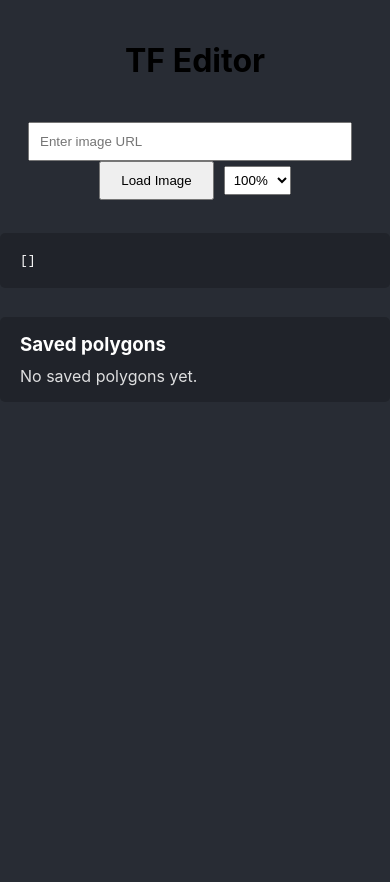
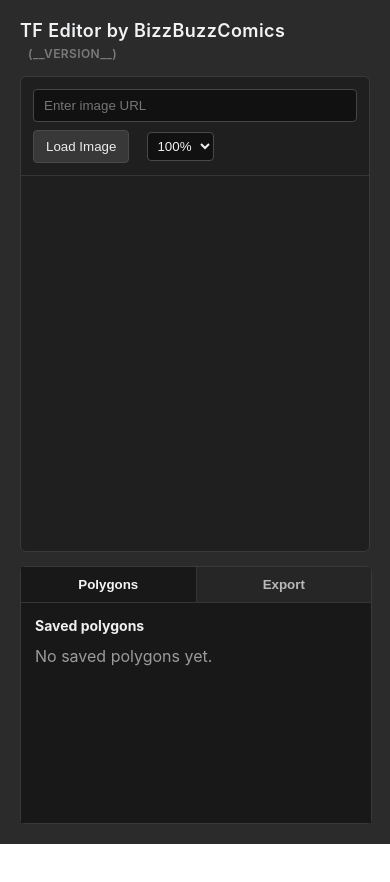
Before and after one commit to imehesz/tfeditor, a React (Create React App) app: page / in a window 390 px wide. After the commit the page ends 844 px from the top, so only its background shows below. Built offline with nearby package versions, Linux system fonts and the light colour scheme.

Commit message:
Looking better by the minute

```diff
--- a/src/App.css
+++ b/src/App.css
@@ -1,35 +1,112 @@
 .App {
-  text-align: center;
+  text-align: left;
+  color: #d8dde6;
+}
+
+.app-version {
+  font-size: 12px;
+  color: #7a7a7a;
+  margin-left: 8px;
 }
 
 .App-header {
-  background-color: #282c34;
+  background: #2b2b2b;
   min-height: 100vh;
   display: flex;
   flex-direction: column;
-  align-items: center;
+  align-items: stretch;
   padding: 20px;
+  box-sizing: border-box;
+}
+
+.App-header h1 {
+  margin: 0 0 14px;
+  font-size: 18px;
+  font-weight: 600;
+  letter-spacing: 0.4px;
+  color: #f1f2f4;
+}
+
+.editor-layout {
+  display: flex;
+  align-items: stretch;
+  gap: 14px;
+  min-height: 0;
+  flex: 1;
+}
+
+.left-panel {
+  flex: 1 1 auto;
+  min-width: 0;
+  background: #1f1f1f;
+  border: 1px solid #3a3a3a;
+  border-radius: 6px;
+  display: flex;
+  flex-direction: column;
+}
+
+.right-panel {
+  width: 330px;
+  max-width: 42vw;
+  background: #202020;
+  border: 1px solid #3a3a3a;
+  border-radius: 6px;
+  display: flex;
+  flex-direction: column;
+  min-height: 0;
 }
 
 .input-container {
-  margin: 20px 0;
+  margin: 0;
+  padding: 12px;
+  border-bottom: 1px solid #353535;
+  display: flex;
+  align-items: center;
+  gap: 8px;
 }
 
 input {
-  padding: 10px;
-  margin-right: 10px;
-  width: 300px;
+  padding: 8px 10px;
+  width: 100%;
+  min-width: 120px;
+  background: #111;
+  border: 1px solid #454545;
+  border-radius: 4px;
+  color: #e4e4e4;
+  box-sizing: border-box;
 }
 
 button {
-  padding: 10px 20px;
+  padding: 8px 12px;
   cursor: pointer;
+  border-radius: 4px;
+  border: 1px solid #4a4a4a;
+  background: #383838;
+  color: #ececec;
+}
+
+select {
+  padding: 8px 6px;
+  border-radius: 4px;
+  border: 1px solid #4a4a4a;
+  background: #111;
+  color: #f0f0f0;
+}
+
+.canvas-stage {
+  flex: 1;
+  overflow: auto;
+  padding: 14px;
+  display: flex;
+  align-items: center;
+  justify-content: center;
 }
 
 .image-container {
-  margin-top: 20px;
   position: relative;
   display: inline-block;
+  border: 1px solid #3a3a3a;
+  background: #121212;
 }
 
 img {
@@ -53,28 +130,63 @@ g {
   pointer-events: all;
 }
 .coordinates-display {
+  margin: 0;
   width: 100%;
-  color: white;
+  height: 100%;
+  min-height: 220px;
+  color: #dbe3ff;
   text-align: left;
   font-family: monospace;
-  white-space: pre;
-  background: rgba(0, 0, 0, 0.2);
-  padding: 20px;
-  border-radius: 5px;
+  white-space: pre-wrap;
+  word-break: break-word;
+  background: #131313;
+  padding: 14px;
+  border-radius: 0 0 6px 6px;
+  box-sizing: border-box;
+  overflow: auto;
+}
+
+.panel-tabs {
+  display: flex;
+  border-bottom: 1px solid #353535;
+}
+
+.panel-tabs button {
+  flex: 1;
+  border: 0;
+  border-right: 1px solid #353535;
+  border-radius: 0;
+  background: #262626;
+  color: #b9b9b9;
+  font-weight: 600;
+  padding: 10px 12px;
+}
+
+.panel-tabs button:last-child {
+  border-right: 0;
+}
+
+.panel-tabs .active-tab {
+  background: #181818;
+  color: #f4f4f4;
 }
 
 .polygon-list {
   width: 100%;
-  margin-top: 16px;
-  color: white;
+  color: #e4e4e4;
   text-align: left;
-  background: rgba(0, 0, 0, 0.2);
-  padding: 16px 20px;
-  border-radius: 5px;
+  background: #181818;
+  padding: 14px;
+  box-sizing: border-box;
+  overflow: auto;
+  min-height: 220px;
+  flex: 1;
 }
 
 .polygon-list h3 {
-  margin: 0 0 10px;
+  margin: 0 0 12px;
+  font-size: 14px;
+  color: #f0f0f0;
 }
 
 .polygon-list ul {
@@ -89,10 +201,13 @@ g {
   justify-content: space-between;
   padding: 8px 10px;
   border-radius: 4px;
+  border: 1px solid transparent;
+  background: #262626;
+  margin-bottom: 8px;
 }
 
 .polygon-list li:hover {
-  background: rgba(255, 255, 255, 0.08);
+  background: #303030;
 }
 
 .polygon-actions {
@@ -106,9 +221,9 @@ g {
   padding: 2px 8px;
   line-height: 1;
   font-size: 16px;
-  border: 1px solid #8fd3ff;
-  background: rgba(80, 160, 220, 0.15);
-  color: #d8f2ff;
+  border: 1px solid #636363;
+  background: #2f2f2f;
+  color: #e3e3e3;
   border-radius: 4px;
   cursor: grab;
 }
@@ -118,7 +233,7 @@ g {
 }
 
 .move-polygon-button:hover {
-  background: rgba(80, 160, 220, 0.3);
+  background: #3a3a3a;
 }
 
 .delete-polygon-button {
@@ -126,36 +241,39 @@ g {
   padding: 2px 8px;
   line-height: 1;
   font-size: 16px;
-  border: 1px solid #ff6b6b;
-  background: rgba(255, 0, 0, 0.15);
-  color: #ffd4d4;
+  border: 1px solid #6e4a4a;
+  background: #3a2525;
+  color: #ffd9d9;
   border-radius: 4px;
 }
 
 .delete-polygon-button:hover {
-  background: rgba(255, 0, 0, 0.3);
+  background: #523232;
 }
 
-.polygon-drop-target {
-  outline: 1px dashed #8fd3ff;
-  background: rgba(80, 160, 220, 0.15);
+.polygon-list li.polygon-drop-target {
+  border: 1px dashed #7fc7ff;
+  background: rgba(61, 133, 191, 0.35);
+  box-shadow: inset 0 0 0 1px rgba(170, 220, 255, 0.35);
 }
 
 .polygon-empty {
   margin: 0;
-  opacity: 0.85;
-}
-.debug-info {
-  color: white;
-  text-align: left;
-  margin-top: 20px;
-  padding: 20px;
-  background: rgba(0, 0, 0, 0.2);
-  border-radius: 5px;
-  max-width: 500px;
+  opacity: 0.8;
+  color: #bcbcbc;
 }
 
-.debug-info h3 {
-  margin: 10px 0;
-  color: #00ff9d;
+@media (max-width: 960px) {
+  .editor-layout {
+    flex-direction: column;
+  }
+
+  .right-panel {
+    width: 100%;
+    max-width: none;
+  }
+
+  .input-container {
+    flex-wrap: wrap;
+  }
 }
--- a/src/App.js
+++ b/src/App.js
@@ -2,6 +2,8 @@ import { useState, useEffect, useRef, useCallback } from 'react';
 import './App.css';
 
 function App() {
+  const VERSION = '__VERSION__';
+
   const [imageUrl, setImageUrl] = useState('');
   const [displayUrl, setDisplayUrl] = useState('');
   const [currentCoordinates, setCurrentCoordinates] = useState([]);
@@ -9,6 +11,7 @@ function App() {
   const [hoveredPolygonIndex, setHoveredPolygonIndex] = useState(null);
   const [draggedPolygonIndex, setDraggedPolygonIndex] = useState(null);
   const [dragOverPolygonIndex, setDragOverPolygonIndex] = useState(null);
+  const [activePanelTab, setActivePanelTab] = useState('polygons');
   const [isDragging, setIsDragging] = useState(false);
   const [dragIndex, setDragIndex] = useState(null);
   const [zoom, setZoom] = useState(100);
@@ -113,18 +116,28 @@ function App() {
     setDraggedPolygonIndex(polygonIndex);
     e.dataTransfer.effectAllowed = 'move';
     e.dataTransfer.setData('text/plain', String(polygonIndex));
+    e.dataTransfer.setData('application/x-tfeditor-polygon-index', String(polygonIndex));
+  };
+
+  const getDraggedPolygonIndex = (e) => {
+    const customData = e.dataTransfer.getData('application/x-tfeditor-polygon-index');
+    const fallbackData = e.dataTransfer.getData('text/plain');
+    const parsedIndex = Number.parseInt(customData || fallbackData, 10);
+    return Number.isNaN(parsedIndex) ? null : parsedIndex;
   };
 
   const handlePolygonDragOver = (polygonIndex, e) => {
     e.preventDefault();
-    if (draggedPolygonIndex !== null && draggedPolygonIndex !== polygonIndex) {
+    const sourceIndex = draggedPolygonIndex ?? getDraggedPolygonIndex(e);
+    if (sourceIndex !== null && sourceIndex !== polygonIndex) {
       setDragOverPolygonIndex(polygonIndex);
     }
   };
 
   const handlePolygonDrop = (dropIndex, e) => {
     e.preventDefault();
-    if (draggedPolygonIndex === null || draggedPolygonIndex === dropIndex) {
+    const sourceIndex = draggedPolygonIndex ?? getDraggedPolygonIndex(e);
+    if (sourceIndex === null || sourceIndex === dropIndex) {
       setDraggedPolygonIndex(null);
       setDragOverPolygonIndex(null);
       return;
@@ -132,7 +145,7 @@ function App() {
 
     setSavedPolygons(polygons => {
       const reordered = [...polygons];
-      const [movedPolygon] = reordered.splice(draggedPolygonIndex, 1);
+      const [movedPolygon] = reordered.splice(sourceIndex, 1);
       reordered.splice(dropIndex, 0, movedPolygon);
       return reordered;
     });
@@ -182,7 +195,9 @@ function App() {
   return (
     <div className="App">
       <header className="App-header">
-        <h1>TF Editor</h1>
+        <h1>TF Editor by BizzBuzzComics <span className="app-version">({VERSION})</span></h1>
+        <div className="editor-layout">
+          <section className="left-panel">
             <div className="input-container">
               <input
                 type="text"
@@ -202,6 +217,7 @@ function App() {
                 <option value={25}>25%</option>
               </select>
             </div>
+            <div className="canvas-stage">
               {displayUrl && (
                 <div
                   ref={imageContainerRef}
@@ -276,7 +292,7 @@ function App() {
                           strokeWidth="2"
                           vectorEffect="non-scaling-stroke"
                           onMouseDown={(e) => {
-                      startDragging(index, e)
+                            startDragging(index, e);
                           }}
                         />
                         <circle
@@ -285,7 +301,7 @@ function App() {
                           r={4 / (zoom / 100)}
                           fill="red"
                           onMouseDown={(e) => {
-                      startDragging(index, e)
+                            startDragging(index, e);
                           }}
                         />
                       </g>
@@ -293,9 +309,27 @@ function App() {
                   </svg>
                 </div>
               )}
-        <pre className="coordinates-display">
-          {formatCoordinatesArray()}
-        </pre>
+            </div>
+          </section>
+          <aside className="right-panel">
+            <div className="panel-tabs">
+              <button
+                type="button"
+                className={activePanelTab === 'polygons' ? 'active-tab' : ''}
+                onClick={() => setActivePanelTab('polygons')}
+              >
+                Polygons
+              </button>
+              <button
+                type="button"
+                className={activePanelTab === 'export' ? 'active-tab' : ''}
+                onClick={() => setActivePanelTab('export')}
+              >
+                Export
+              </button>
+            </div>
+
+            {activePanelTab === 'polygons' ? (
               <div className="polygon-list">
                 <h3>Saved polygons</h3>
                 {savedPolygons.length === 0 ? (
@@ -338,6 +372,13 @@ function App() {
                   </ul>
                 )}
               </div>
+            ) : (
+              <pre className="coordinates-display">
+                {formatCoordinatesArray()}
+              </pre>
+            )}
+          </aside>
+        </div>
       </header>
     </div>
   );
```
Lines whose indentation alone changed are shown as unchanged.
